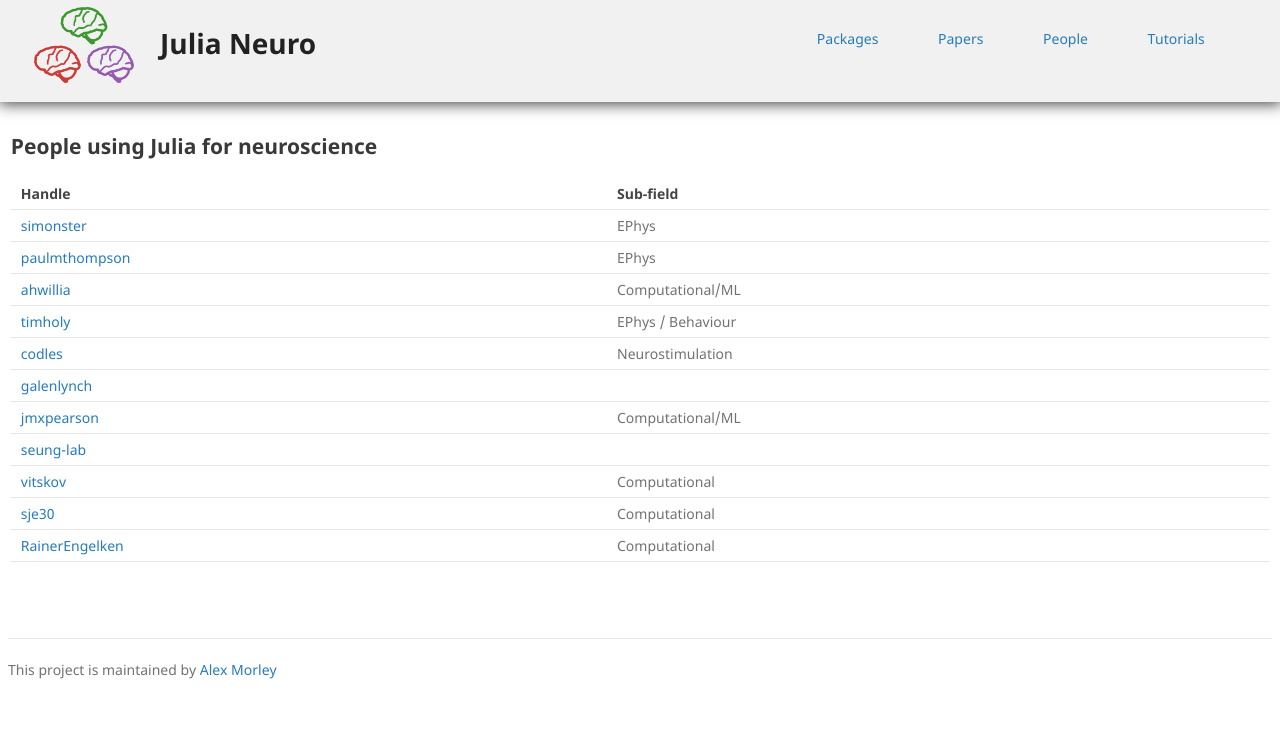
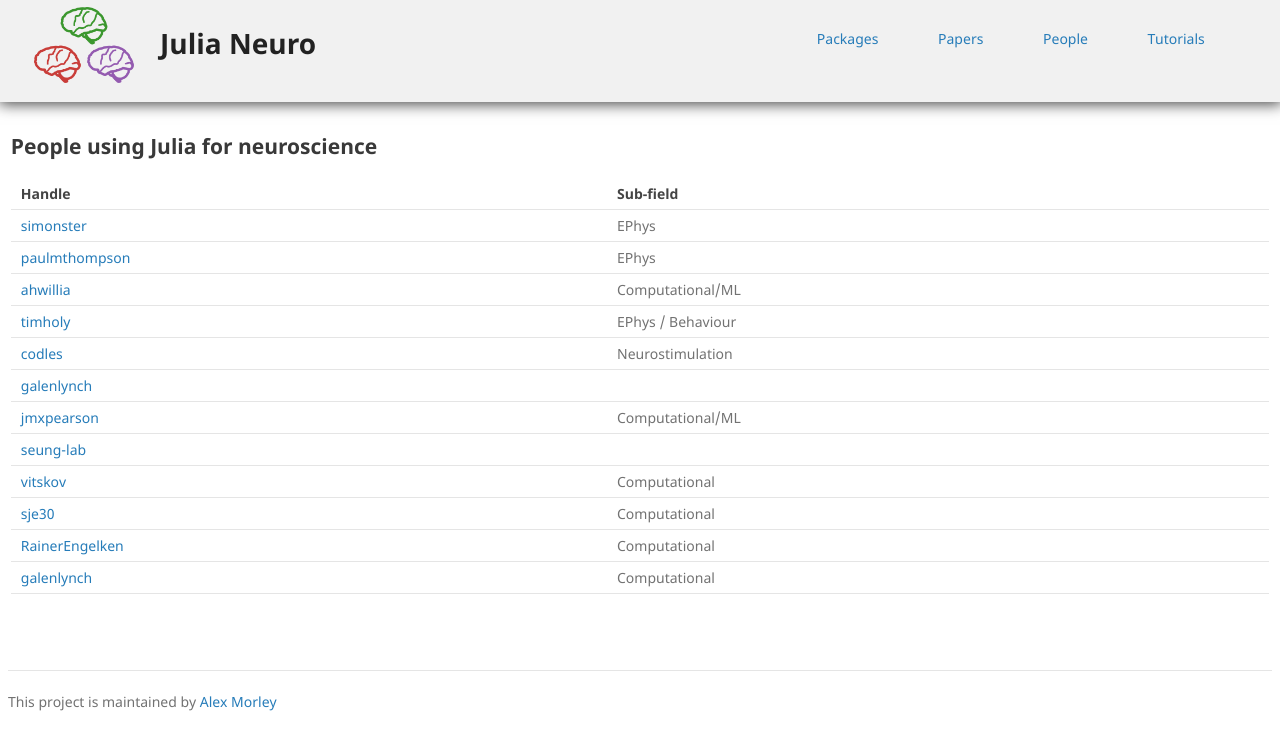
Before and after one commit to JuliaNeuro/julianeuro.github.io, a Jekyll site: the page built from people.md, in a window 1280 px wide. Shown: the top 750 px of the page. Built offline with Jekyll 4.4.1, drawn with Linux system fonts in a browser that asks for light colours; our own code applies the rules of GitHub Pages for plain Markdown files.

Commit message:
Update people.md

```diff
--- a/people.md
+++ b/people.md
@@ -17,3 +17,4 @@
 | [vitskov](https://github.com/vitskov) | Computational |
 | [sje30](https://github.com/sje30) | Computational |
 | [RainerEngelken](https://github.com/RainerEngelken) | Computational |
+| [galenlynch](https://github.com/galenlynch) | Computational |
```
